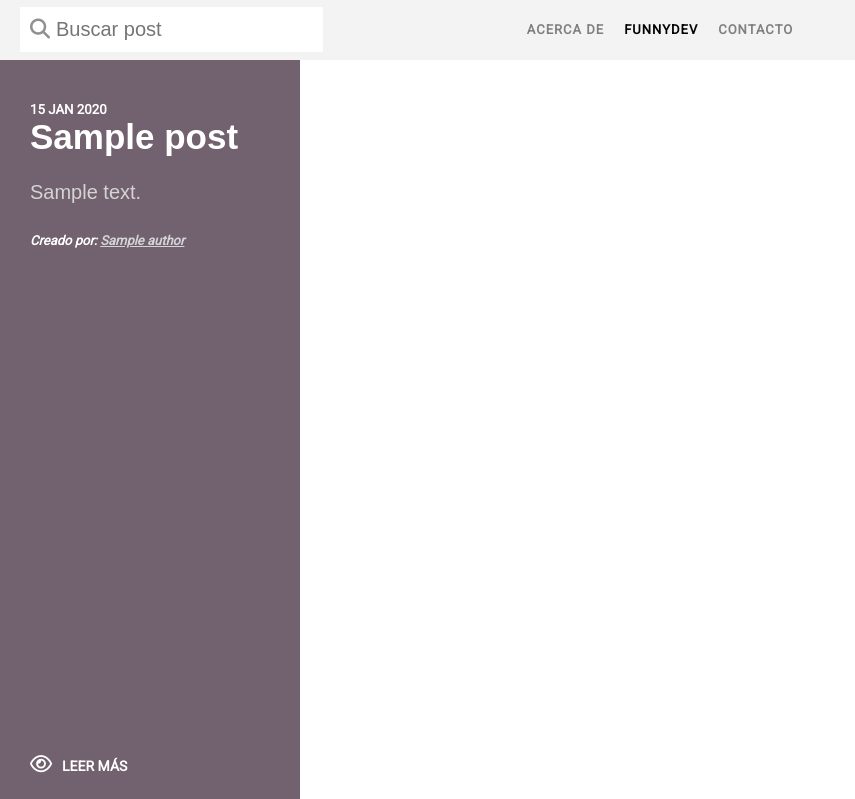
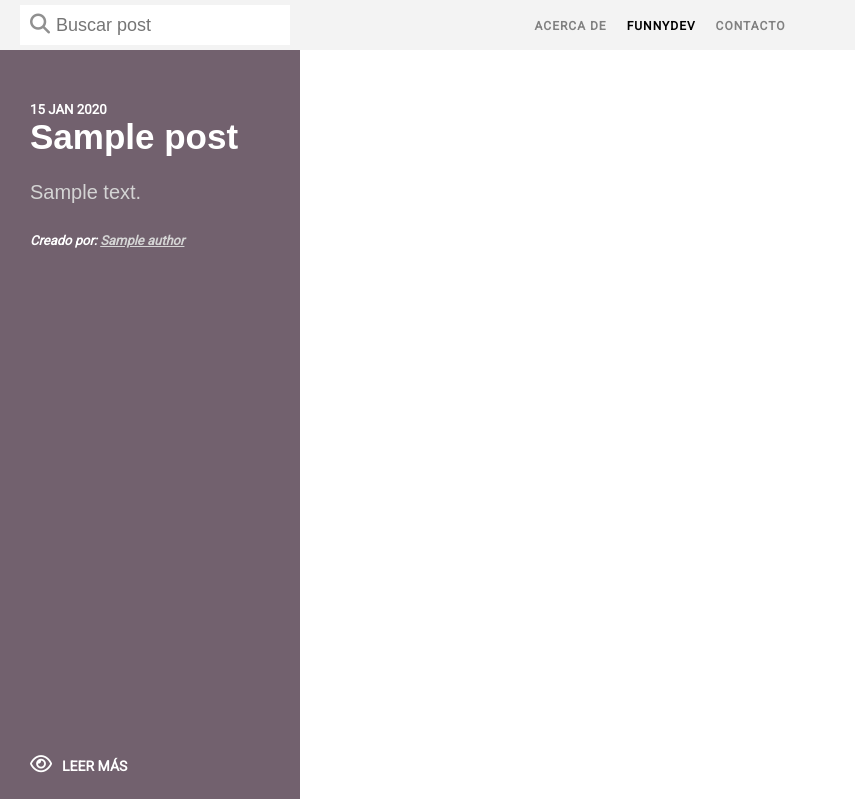
Before and after one commit to TheEnmanuel23/funnydev, a Django app: page / in a window 1280 px wide. Shown: the top 799 px of the page, without its empty margins (0-855 px from the left). Run offline with Django 3.2, Linux system fonts and the light colour scheme; tables that the repository leaves empty hold one stand-in row (values such as "Sample post"); style sheets or scripts are compiled from the project's sources; some libraries are stand-ins or nearby versions; some web fonts are replaced.

Commit message:
aplique los cambios que hice en la casa

```diff
--- a/src/static/devoloment_static/scss/base.scss
+++ b/src/static/devoloment_static/scss/base.scss
@@ -7,6 +7,7 @@ $body-font: "Roboto", sans-serif;
 $color_gray: #d4d4d4;
 $color_nav: #f3f3f3;
 $color_search_icon: #909090;
+$color_transparent: #1E1E1E;
 
 // prefixes with mixin
 $prefixes: "webkit", "moz", "ms", "o", "none";
@@ -41,10 +42,10 @@ html, body {
     position: fixed;
     right: 0;
     left: 0;
-    height: 60px;
+    height: 50px;
 
     nav {
-        margin-top: 20px;
+        margin-top: 15px;
 
         ul {
             display: flex;
@@ -59,7 +60,7 @@ html, body {
                     color: gray;
                     text-transform: uppercase;
                     font-weight: bold;
-                    font-size: 13px;
+                    font-size: 12px;
                     letter-spacing: 1px;
                 }
             }
@@ -76,7 +77,7 @@ html, body {
 
 form {
     position: fixed;
-    margin-top: 7px;
+    margin-top: 5px;
     margin-left: 20px;
     z-index: 100;
 
@@ -87,9 +88,9 @@ form {
         & input[type=search] {
             background: white;
             border: 0px solid $color_gray;
-            height: 45px;
+            height: 40px;
             font-family: $title-font;
-            font-size: 20px;
+            font-size: 18px;
         }
 
         & i {
@@ -164,11 +165,16 @@ form {
                 }
             }
         }
+        & .background-trans{
+             @include prefix(transition, background-color 400ms linear);
+        }
 
         & .post-zoom {
             width: 300px;
             height: 100%;
-            @include prefix(transition, transform 200ms ease-in-out);
+            z-index: 55;
+
+            @include prefix(transition, transform 300ms ease-in-out);
 
             & .container-read-more{
             	height: 65px;
@@ -184,7 +190,6 @@ form {
         &:hover .post-zoom {
             @include prefix(transform, scale(1.1));
             @include prefix(transform-origin, bottom);
-            z-index: 50;
         }
 
         &:nth-child(1n+7) .post-zoom {
@@ -219,12 +224,16 @@ form {
 
 .opacity_post{
  	width: 300px;
-    background-color: #2c2c2c;
+    background-color: $color_transparent;
     opacity: 0.6;
     height: 100%;
 }
 
 .opacity_readmore{
-	background: #2c2c2c;
-    opacity: 0.6;
+	background: $color_transparent;
+    opacity: 0.3;
 }
+
+.color_gray_post{
+     color: $color_gray;
+}
--- a/src/templates/home.html
+++ b/src/templates/home.html
@@ -34,8 +34,18 @@
 				$background_trans.toggleClass('opacity_post');
 				$current_post_hover = $(e.currentTarget).find('.post-zoom').find('.background-trans');
 				$current_post_readmore_container = $(e.currentTarget).find('.post-zoom').find('.container-read-more');
+				$current_post_readmore_container.toggleClass('opacity_readmore');
+				$('.post .date').toggleClass('color_gray_post');
+				$('.post .title').toggleClass('color_gray_post');
+				$('.post .author .createby').toggleClass('color_gray_post');
+				$('.post .read-more i').toggleClass('color_gray_post');
+
+
 				$current_post_hover.removeClass('opacity_post');
-				$current_post_readmore_container.toggleClass('opacity_readmore');
+				$(e.currentTarget).find('.post').find('.date').removeClass('color_gray_post');
+				$(e.currentTarget).find('.post').find('.title').removeClass('color_gray_post');
+				$(e.currentTarget).find('.post').find('.author .createby').removeClass('color_gray_post');
+				$(e.currentTarget).find('.post').find('.read-more i').removeClass('color_gray_post');
 			});
 		});
 	</script>
--- a/src/templates/post_list.html
+++ b/src/templates/post_list.html
@@ -18,7 +18,7 @@
 					<h5 class="date">{{ post.timestamp|date:'d M Y' }}</h5>
 					<h1 class="title">{{ post.title }}</h1>
 					<p class="description">{{ post.description }}</p>
-					<h6 class="author"><span>Creado por:</span> <a href="{{ post.author.link }}" target="blank">{{ post.author }}</a></h6>
+					<h6 class="author"><span class="createby">Creado por:</span> <a href="{{ post.author.link }}" target="blank">{{ post.author }}</a></h6>
 					<a href="{{ post.get_absolute_url }}" class="read-more"><i class="fa fa-eye eye-read-more" aria-hidden="true">
 					</i>Leer más</a>
 				</div>
```
